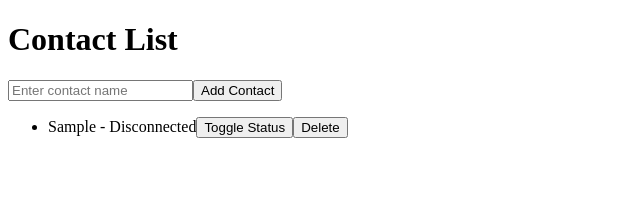
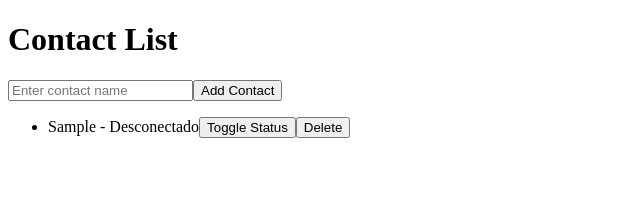
Before and after one commit to JoeTheorium/ReactJS-Sesion9-OpenBootcamp, a React (Vite) app: page / in a window 1280 px wide. Both pictures are taken after typing "Sample" into the empty fields and a click on the button "Add Contact". Shown: the top 207 px of the page, without its empty margins (0-640 px from the left). Built offline with nearby package versions, Linux system fonts and the light colour scheme.

Commit message:
Conectado y desconectado a español

```diff
--- a/src/App.jsx
+++ b/src/App.jsx
@@ -40,7 +40,7 @@ const App = () => {
             <ul>
                 {contacts.map((contact, index) => (
                     <li key={index}>
-                        {contact.name} - {contact.isConnected ? 'Connected' : 'Disconnected'}
+                        {contact.name} - {contact.isConnected ? 'Conectado' : 'Desconectado'}
                         <button onClick={() => toggleStatus(index)}>Toggle Status</button>
                         <button onClick={() => deleteContact(index)}>Delete</button>
                     </li>
```
